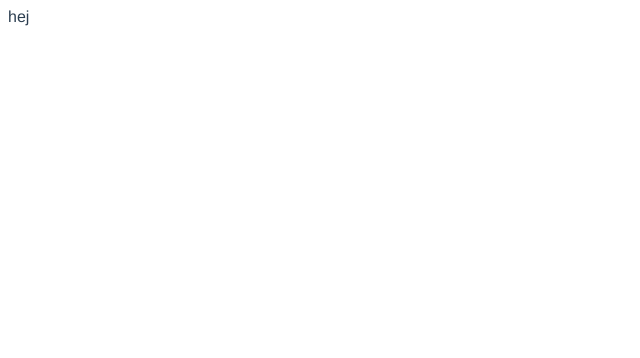
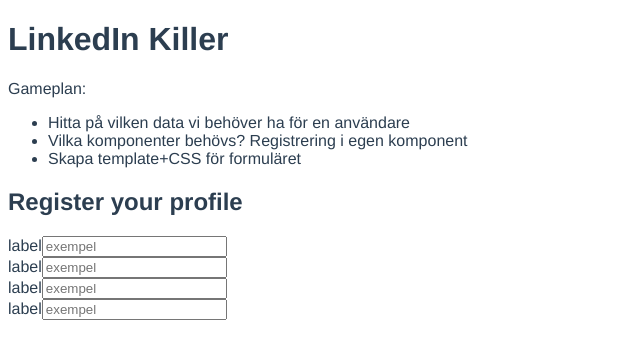
Before and after one commit to FEU19/13-vue-form, a Vue app: page / in a window 1280 px wide. Shown: the top 358 px of the page, without its empty margins (0-640 px from the left). Built offline with nearby package versions, Linux system fonts and the light colour scheme.

Commit message:
Added component with profile data

```diff
--- a/src/App.vue
+++ b/src/App.vue
@@ -1,15 +1,28 @@
 <template>
 	<div id="app">
-		hej
+		<h1>LinkedIn Killer</h1>
+		<section>
+			Gameplan:
+			<ul>
+				<li> Hitta på vilken data vi behöver ha för en användare </li>
+				<li> Vilka komponenter behövs? Registrering i egen komponent</li>
+				<li> Skapa template+CSS för formuläret </li>
+			</ul>
+		</section>
+		<RegisterProfile />
 	</div>
 </template>
 
 <script>
+import RegisterProfile from './components/RegisterProfile';
 
 export default {
 	name: 'App',
+	data: () => ({
+
+	}),
 	components: {
-
+		RegisterProfile
 	}
 }
 </script>
--- /dev/null
+++ b/src/components/RegisterProfile.vue
@@ -0,0 +1,59 @@
+<template>
+<div class="component">
+	<h2>Register your profile</h2>
+	<div class="form-group">
+		<label>label</label>
+		<input type="text" placeholder="exempel" />
+	</div>
+
+	<div class="form-group">
+		<label>label</label>
+		<input type="text" placeholder="exempel" />
+	</div>
+
+	<div class="form-group">
+		<label>label</label>
+		<input type="text" placeholder="exempel" />
+	</div>
+
+	<div class="form-group">
+		<label>label</label>
+		<input type="text" placeholder="exempel" />
+	</div>
+
+</div>
+</template>
+
+<script>
+export default {
+	data: () => ({
+		profile: {
+			name: '',
+			education: [],  // utbildning kan vara relevant för att söka ett jobb
+			jobSkills: [],  // relevant kompetens, namn på tekniker
+			experiences: [],
+			contactInformation: {
+				mobileNumber: '(+46) 070-123 456',
+				eMailAddress: 'example@email.com'
+			},
+			photo: '',  // bör inte vara obligatoriskt
+			city: '',  // valfri
+			ageRequirement: '',  // kan vara viktig i vissa fall - över 18 för vissa jobb - valfri - kanske checkbox?
+			interestedIn: '',  // valfri
+			jobType: ''  // heltid, deltid eller timmar
+		}
+	})
+}
+</script>
+
+<style scoped>
+
+
+
+
+
+
+
+
+
+</style>
```
